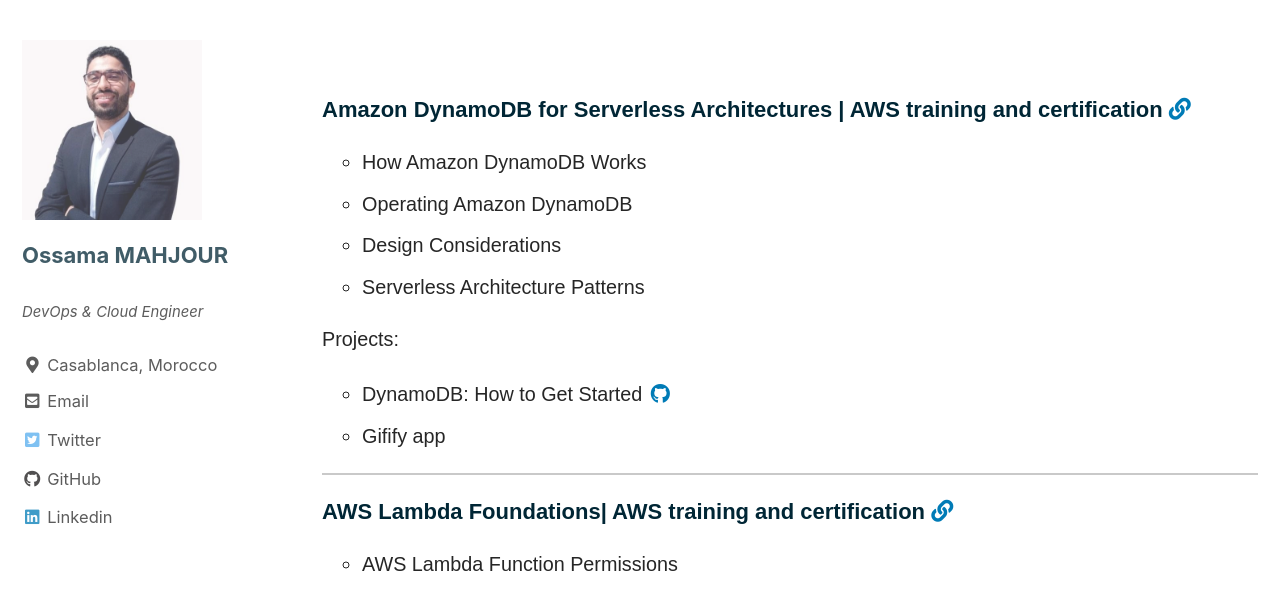
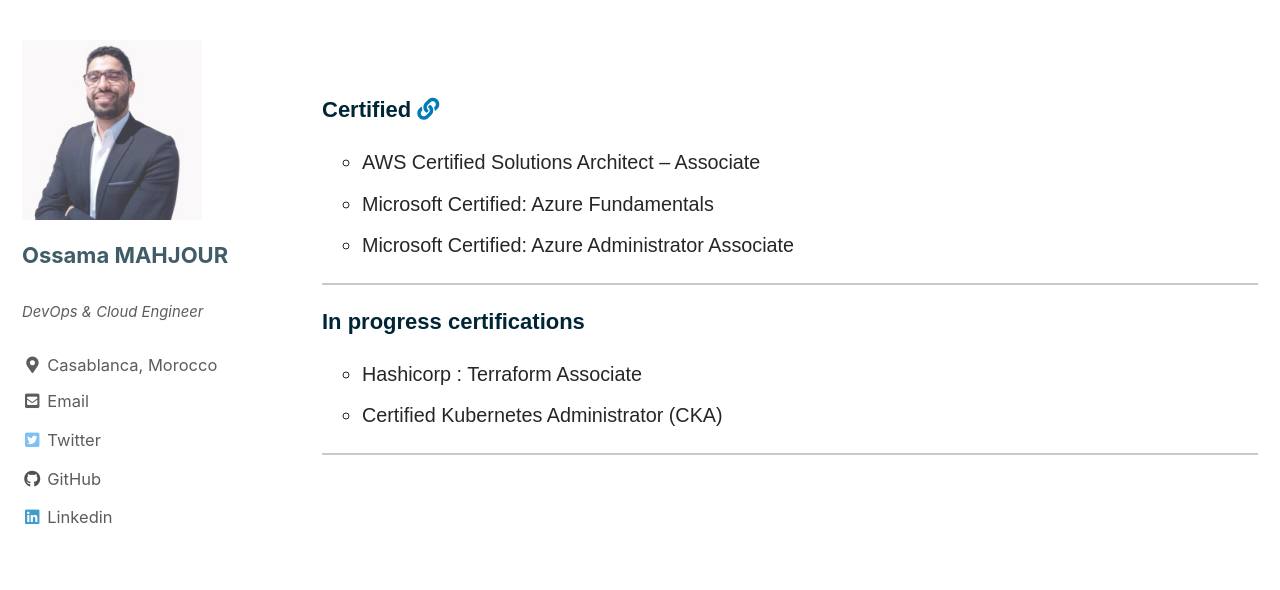
Before and after one commit to ossamamahjour/ossamamahjour.github.io, a Jekyll site: the page built from _pages/certificates.md, in a window 1280 px wide and 900 px high, cut to the strip 310-900 px from the top of the window. Built offline with Jekyll 4.4.1, drawn with Linux system fonts in a browser that asks for light colours; cached includes are drawn as plain includes; nearby versions of some CDN libraries; some of the changed text lies outside the part shown.

Commit message:
conf website

```diff
--- a/_pages/certificates.md
+++ b/_pages/certificates.md
@@ -9,35 +9,16 @@
 classes: wide
 ---
 
-### Amazon DynamoDB for Serverless Architectures | AWS training and certification [<i class="fas fa-link" aria-hidden="true"></i>](../assets/docs/certificates/kbosko_AWS_DynamoDB_certificate.pdf)
-- How Amazon DynamoDB Works
-- Operating Amazon DynamoDB
-- Design Considerations
-- Serverless Architecture Patterns
+### Certified  [<i class="fas fa-link" aria-hidden="true"></i>](../assets/docs/certificates/kbosko_AWS_DynamoDB_certificate.pdf)
+- AWS Certified Solutions Architect – Associate
+- Microsoft Certified: Azure Fundamentals
+- Microsoft Certified: Azure Administrator Associate
 
-Projects:
-- DynamoDB: How to Get Started [<i class="fab fa-fw fa-github" aria-hidden="true"></i>](https://github.com/k-bosko/DynamoDB)
-- Gifify app
 
 ----------------------------------------
 
-### AWS Lambda Foundations| AWS training and certification [<i class="fas fa-link" aria-hidden="true"></i>](../assets/docs/certificates/kbosko_AWS_Lambda_certificate.pdf)
-- AWS Lambda Function Permissions
-- How Lambda Works
-- Authoring Lambda Functions
-- Configuring Your Lambda Functions
-- Deploying and Testing Serverless Applications
-- Monitoring and Troubleshooting
-
-Projects:
-- Gifify app
+### In progress certifications
+- Hashicorp : Terraform Associate
+- Certified Kubernetes Administrator (CKA)
 
 ----------------------------------------
-
-### AWS Cloud Foundations| AWS Academy [<i class="fas fa-link" aria-hidden="true"></i>](https://www.credly.com/badges/2d0cb903-f99f-4e0e-a10a-6027bc77acc8/public_url)
-- AWS Architecture
-- AWS Cloud concepts
-- AWS Core Services (S3, EC2, DynamoDB, RDS, etc)
-- AWS Pricing and AWS Support
-
-----------------------------------------
```
